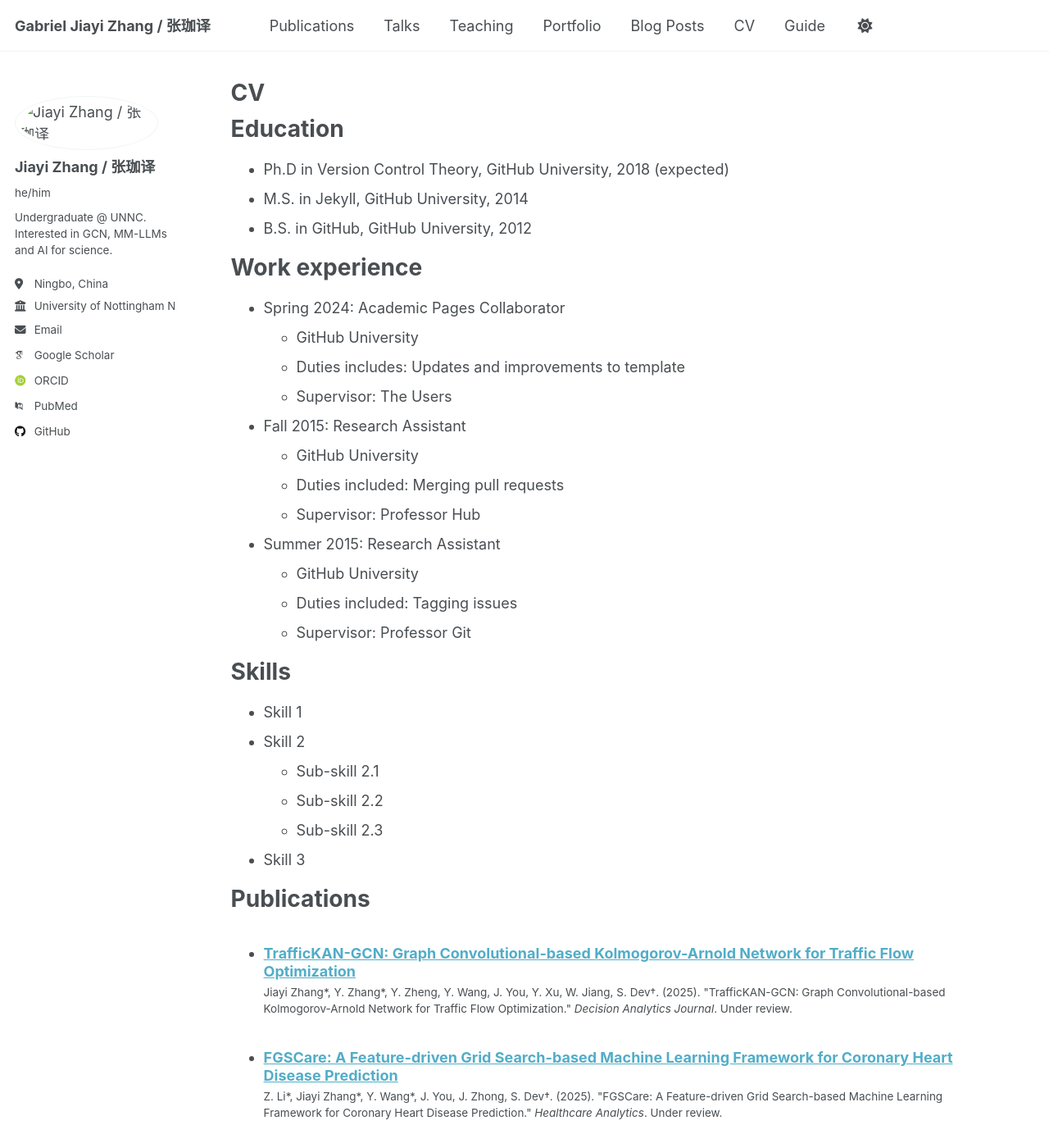
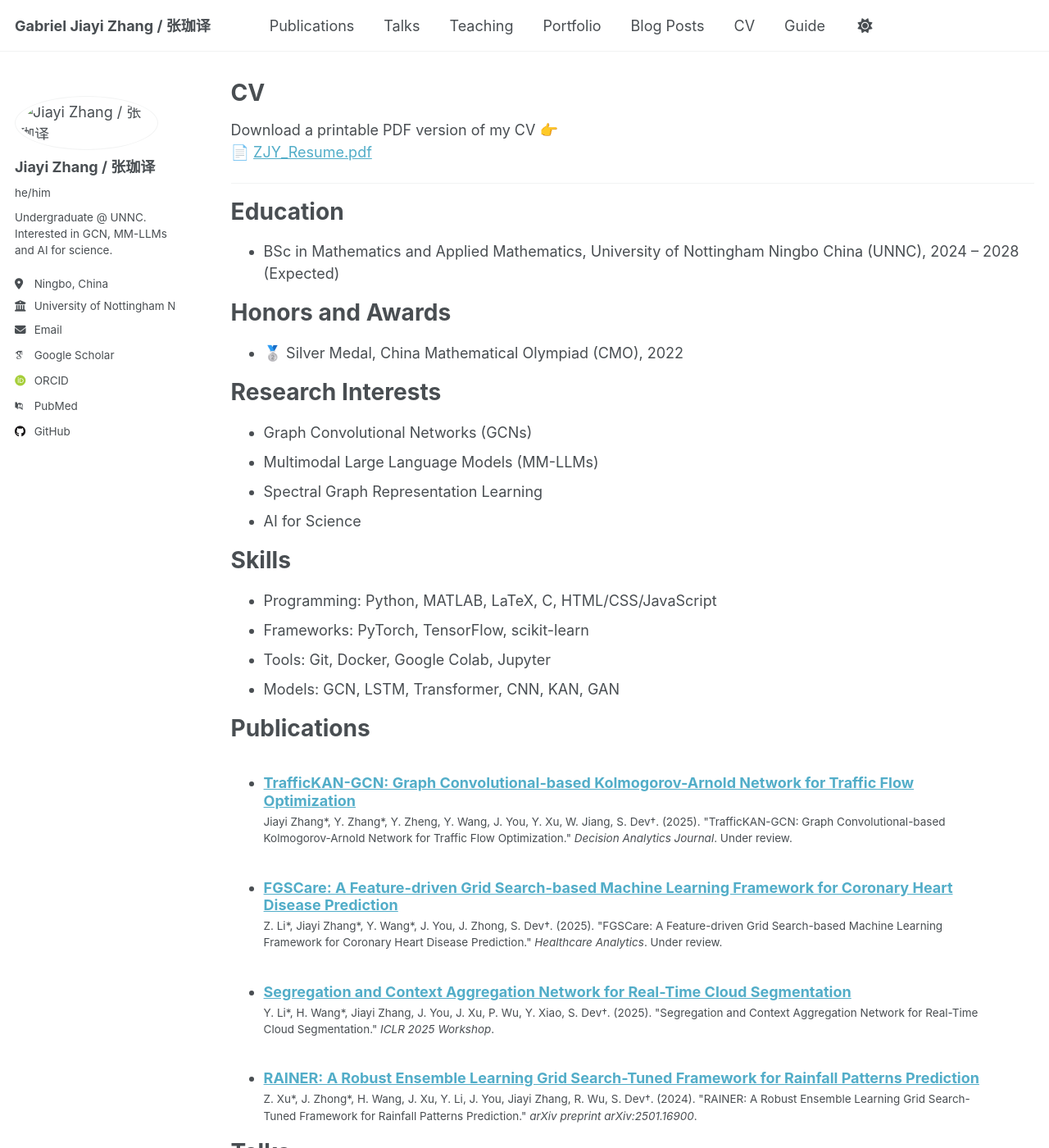
Before and after one commit to ZhangJiayi24/ZhangJiayi24.github.io, a Jekyll site: the page built from _pages/cv.md, in a window 1280 px wide and 1400 px high. Shown: the whole window at 82% size. Built offline with Jekyll 4.4.1, drawn with Linux system fonts in a browser that asks for light colours; some web fonts are replaced; some of the changed text lies outside the part shown.

Commit message:
Update cv.md

```diff
--- a/_pages/cv.md
+++ b/_pages/cv.md
@@ -9,56 +9,48 @@
 
 {% include base_path %}
 
+Download a printable PDF version of my CV 👉
+📄 [ZJY_Resume.pdf](/files/ZJY_Resume.pdf)
+
+---
+
 Education
 ======
-* Ph.D in Version Control Theory, GitHub University, 2018 (expected)
-* M.S. in Jekyll, GitHub University, 2014
-* B.S. in GitHub, GitHub University, 2012
+* BSc in Mathematics and Applied Mathematics, University of Nottingham Ningbo China (UNNC), 2024 – 2028 (Expected)
 
-Work experience
+Honors and Awards
 ======
-* Spring 2024: Academic Pages Collaborator
-  * GitHub University
-  * Duties includes: Updates and improvements to template
-  * Supervisor: The Users
+* 🥈 Silver Medal, China Mathematical Olympiad (CMO), 2022
 
-* Fall 2015: Research Assistant
-  * GitHub University
-  * Duties included: Merging pull requests
-  * Supervisor: Professor Hub
-
-* Summer 2015: Research Assistant
-  * GitHub University
-  * Duties included: Tagging issues
-  * Supervisor: Professor Git
+Research Interests
+======
+* Graph Convolutional Networks (GCNs)
+* Multimodal Large Language Models (MM-LLMs)
+* Spectral Graph Representation Learning
+* AI for Science
 
 Skills
 ======
-* Skill 1
-* Skill 2
-  * Sub-skill 2.1
-  * Sub-skill 2.2
-  * Sub-skill 2.3
-* Skill 3
+* Programming: Python, MATLAB, LaTeX, C, HTML/CSS/JavaScript
+* Frameworks: PyTorch, TensorFlow, scikit-learn
+* Tools: Git, Docker, Google Colab, Jupyter
+* Models: GCN, LSTM, Transformer, CNN, KAN, GAN
 
 Publications
 ======
-  <ul>{% for post in site.publications reversed %}
-    {% include archive-single-cv.html %}
-  {% endfor %}</ul>
+<ul>{% for post in site.publications reversed %}
+  {% include archive-single-cv.html %}
+{% endfor %}</ul>
 
 Talks
 ======
-  <ul>{% for post in site.talks reversed %}
-    {% include archive-single-talk-cv.html  %}
-  {% endfor %}</ul>
+* *(None yet)*
 
 Teaching
 ======
-  <ul>{% for post in site.teaching reversed %}
-    {% include archive-single-cv.html %}
-  {% endfor %}</ul>
+* *(None yet)*
 
-Service and leadership
+Service and Leadership
 ======
-* Currently signed in to 43 different slack teams
+* Undergraduate Research Lead on Federated GNN Forecasting @ UNNC
+* Contributor to open-source academic codebases
```
